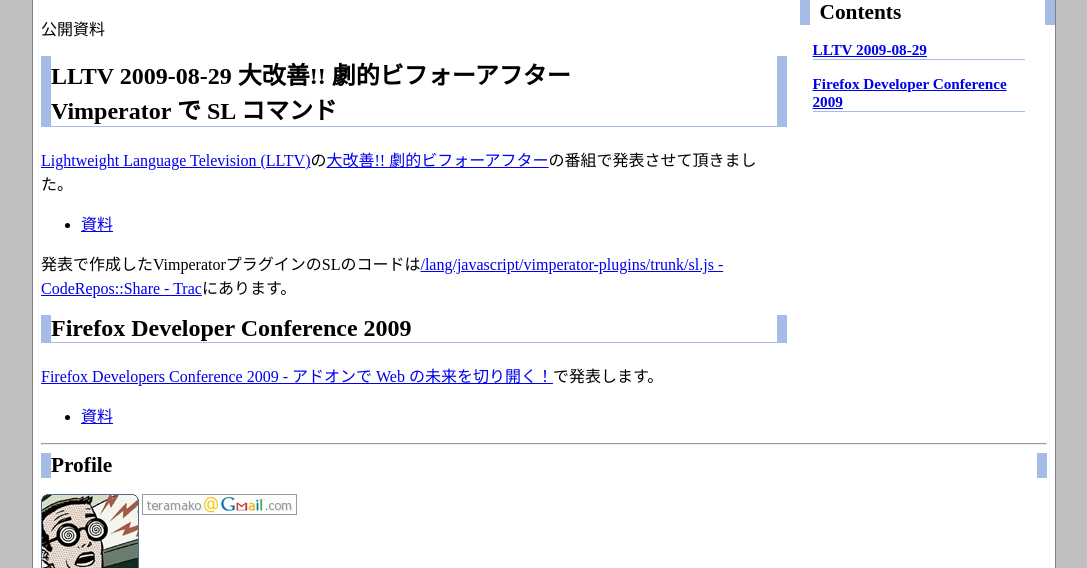
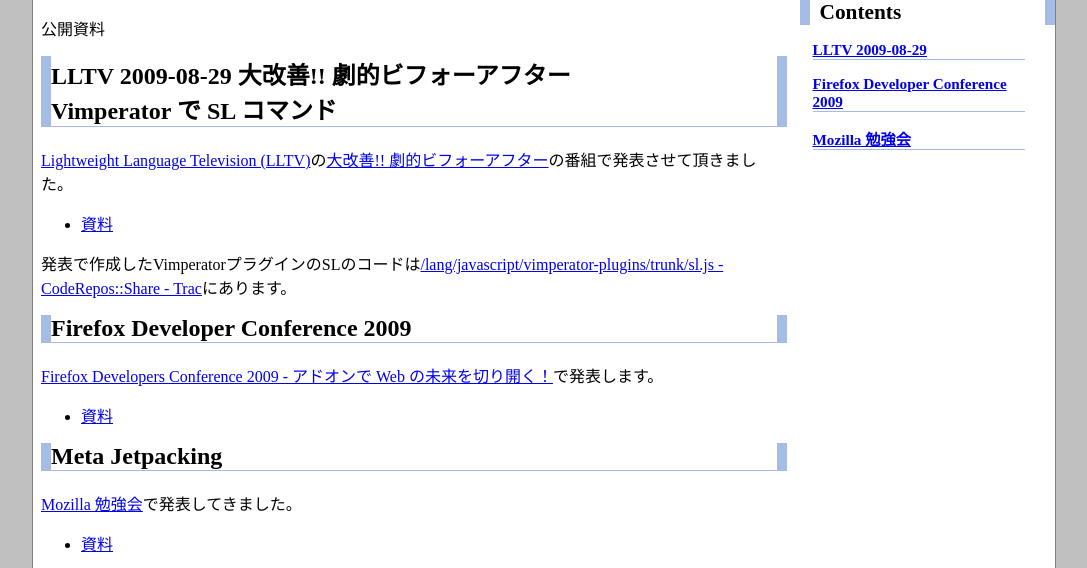
Before and after one commit to teramako/teramako.github.com, a plain HTML site: page doc/index.html in a window 1280 px wide. Shown: the part 179-747 px from the top of the page, without its empty margins (96-1183 px from the left). Drawn offline with Linux system fonts and the light colour scheme.

Commit message:
Mozilla勉強会で発表した資料へのリンク追加

```diff
--- a/doc/index.html
+++ b/doc/index.html
@@ -24,6 +24,13 @@
       <li><a href="FxDevCon2009/fxdevcon2009.html">資料</a></li>
     </ul>
   </div>
+  <div class="section2">
+    <h2 id="mozilla_workshop_20091219">Meta Jetpacking</h2>
+    <p><a href="https://dev.mozilla.jp/events/workshop01/">Mozilla 勉強会</a>で発表してきました。</p>
+    <ul>
+      <li><a href="MetaJetpacking/metajetpacking.html">資料</a></li>
+    </ul>
+  </div>
 </div>
 <div id="sidebar">
   <div class="sidebar-content">
@@ -31,6 +38,7 @@
     <div class="section3">
       <h3><a href="#LLTV20090829">LLTV 2009-08-29</a></h3>
       <h3><a href="#fxdevcon2009">Firefox Developer Conference 2009</a></h3>
+      <h3><a href="#mozilla_workshop_20091219">Mozilla 勉強会</a></h3>
     </div>
   </div>
 </div>
```
